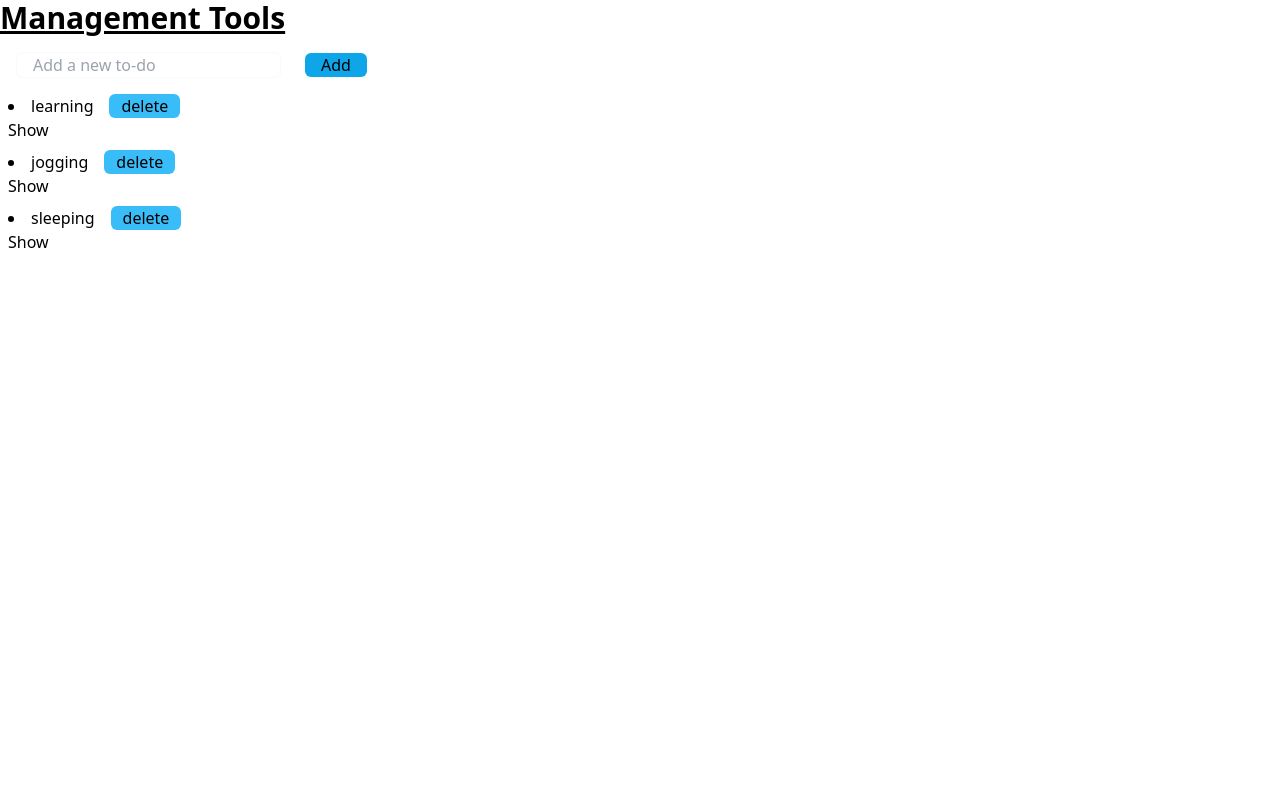
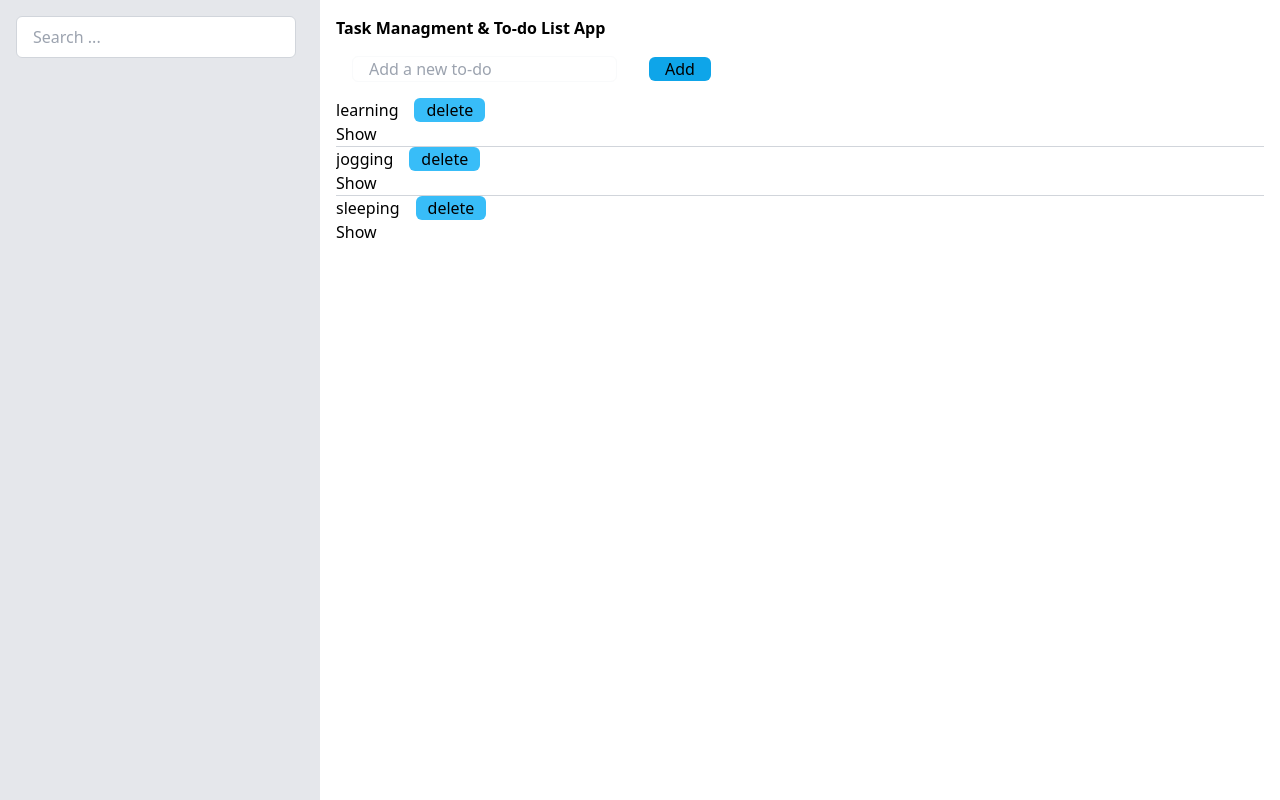
Before and after one commit to mrhasansan/managementtools, a React (Vite) app: page / in a window 1280 px wide. Built offline with nearby package versions, Linux system fonts and the light colour scheme.

Commit message:
add search and layout

```diff
--- a/src/App.tsx
+++ b/src/App.tsx
@@ -1,11 +1,14 @@
-import ToDoList from "./components/ToDoList";
+import Aside from "./components/Aside";
+import Body from "./components/Body";
 
 function App() {
   return (
-    <>
-      <h1 className="text-3xl font-bold underline">Management Tools</h1>
-      <ToDoList />
-    </>
+    <div className="flex flex-col min-h-screen">
+      <main className="flex-1 flex">
+        <Aside />
+        <Body />
+      </main>
+    </div>
   );
 }
 
--- /dev/null
+++ b/src/components/Aside.tsx
@@ -0,0 +1,22 @@
+export default function Aside() {
+  function search(formData: FormData) {
+    const query = formData.get("query");
+    alert(`You searched "${query}"`);
+    // Add your search functionality here
+    console.log("Searching...");
+  }
+
+  return (
+    <aside className="bg-gray-200 p-4 w-1/4">
+      <form
+        className="flex items-center"
+        onSubmit={(e) => {
+          e.preventDefault();
+          search(new FormData(e.target as HTMLFormElement));
+        }}
+      >
+        <input id="keyword" name="query" type="search" className=" w-full border border-gray-300 rounded-md py-2 px-4 mr-2 focus:outline-none focus:border-gray-500 " placeholder="Search ..." />
+      </form>
+    </aside>
+  );
+}
--- /dev/null
+++ b/src/components/Body.tsx
@@ -0,0 +1,9 @@
+import ToDoList from "./ToDoList";
+
+export default function Body() {
+  return (
+    <div className="flex-1 p-4">
+      <ToDoList />
+    </div>
+  );
+}
--- /dev/null
+++ b/src/components/Footer.tsx
@@ -0,0 +1,5 @@
+function Footer() {
+  return <footer className="bg-gray-800 text-white p-4">Footer</footer>;
+}
+
+export default Footer;
--- /dev/null
+++ b/src/components/Header.tsx
@@ -0,0 +1,3 @@
+export default function Header() {
+  return <header className="bg-gray-800 text-white p-4">Header</header>;
+}
--- a/src/components/ToDoList.tsx
+++ b/src/components/ToDoList.tsx
@@ -26,7 +26,8 @@ function ToDoList() {
   const [listTodo, setListToDo] = useState<ToDoItems[]>(initialToDo);
 
   return (
-    <div className="space-x-2 ">
+    <div className="overflow-y-auto max-h-96">
+      <h1 className=" font-bold">Task Managment & To-do List App</h1>
       <input required type="text" value={nameToDo} className=" border border-gray-50 rounded-md px-4 m-4" placeholder="Add a new to-do" onChange={(e) => setNameToDo(e.target.value)} />
       <button
         className=" bg-sky-500 rounded-md mx-4 px-4"
@@ -36,7 +37,7 @@ function ToDoList() {
       >
         Add
       </button>
-      <ul className=" list-disc list-inside  space-y-2">
+      <ul className="divide-y divide-gray-300">
         {listTodo.map((nameToDo) => (
           <li key={nameToDo.id}>
             {nameToDo.nameToDo}
```
